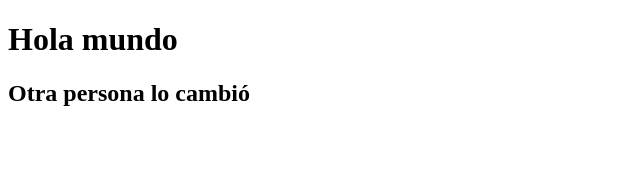
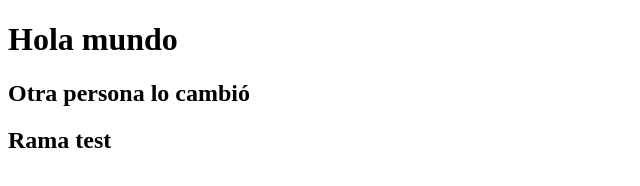
Before and after one commit to gcaliva09/HolaMundo, a plain HTML site: page index.html in a window 1280 px wide. Shown: the whole page, without its empty margins (0-640 px from the left). Drawn offline with Linux system fonts and the light colour scheme.

Commit message:
Update index.html

```diff
--- a/index.html
+++ b/index.html
@@ -9,5 +9,6 @@
 <body>
     <h1>Hola mundo</h1>
     <h2>Otra persona lo cambió</h2>
+    <h2>Rama test</h2>
 </body>
 </html>
```
